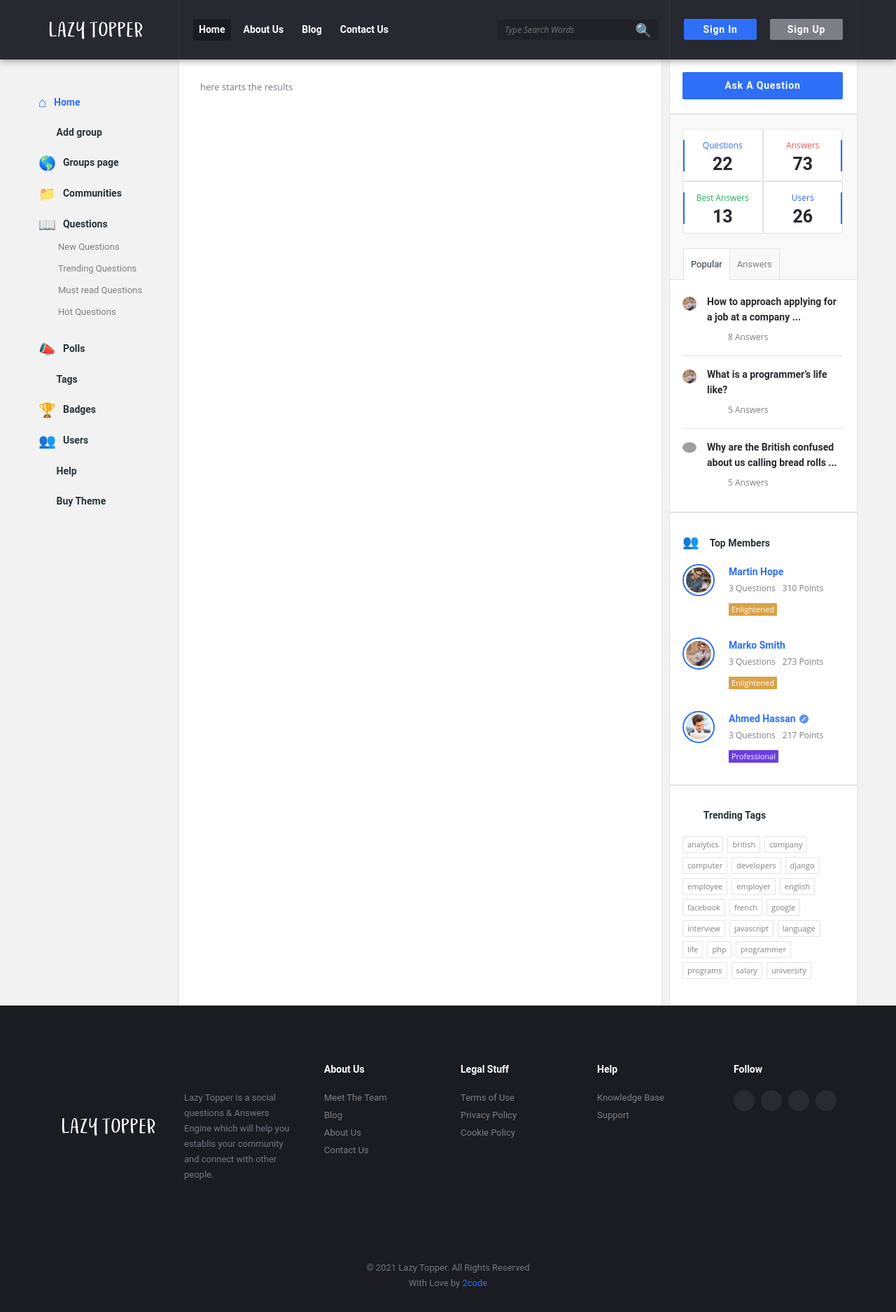
After one commit to pradipbankar0097/lazytopper, a Django app: page /search/ in a window 1280 px wide. The commit adds this page. Shown: the whole page at 70% size. Run offline with Django 3.2, Linux system fonts and the light colour scheme; some libraries are stand-ins or nearby versions; some web fonts are replaced; grey boxes are pictures that could not be loaded.

Commit message:
search function added

```diff
--- a/home/urls.py
+++ b/home/urls.py
@@ -6,6 +6,6 @@
 urlpatterns = [
     path('admin/', admin.site.urls),
     path('', views.index, name='index'),
-    path('search', views.search, name='search')
+    path('search/', views.search, name='search')
 
 ]
--- a/home/views.py
+++ b/home/views.py
@@ -20,7 +20,10 @@
     return render(request,'index.html',context)
 
 def search(request):
-    return render(request,'search.html')
+    results = {'first':'here starts the results'}
+    if request == "GET":
+        pass
+    return render(request,'search.html',results)
 
 def login(request):
     if request.method == "POST":
--- a/lazytopper/urls.py
+++ b/lazytopper/urls.py
@@ -20,5 +20,5 @@
 urlpatterns = [
     path('admin/', admin.site.urls),
     path('', include('home.urls')),
-
+    path('/search',include('home.urls'))
 ]
--- a/templates/base.html
+++ b/templates/base.html
@@ -840,7 +840,7 @@
                     role="search"
                     class="searchform main-search-form"
                     method="get"
-                    action="https://2code.info/demo/themes/Lazy Topper/Main/search/"
+                    action="./search/"
                   >
                     <div class="search-wrapper">
                       <input
@@ -952,7 +952,7 @@
                     role="search"
                     method="get"
                     class="searchform main-search-form"
-                    action="https://2code.info/demo/themes/Lazy Topper/Main/search/"
+                    action="./search/"
                     style="display: none"
                   >
                     <i class="icon-left-open"></i>
@@ -1266,7 +1266,7 @@
                     role="search"
                     method="get"
                     class="searchform main-search-form"
-                    action="https://2code.info/demo/themes/Lazy Topper/Main/search/"
+                    action="./search/"
                   >
                     <div class="row">
                       <div class="col col10">
--- /dev/null
+++ b/templates/search.html
@@ -0,0 +1,8 @@
+{% extends 'base.html' %}
+
+{% block title %}Search-Lazy Topper{% endblock title %}
+{% block body_content %}
+<div>
+{{ first }}
+</div>
+{% endblock body_content %}
```
